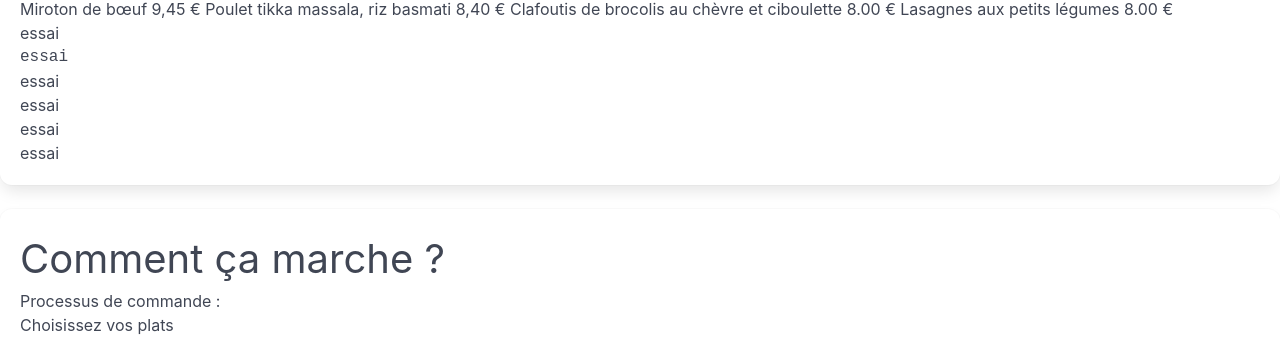
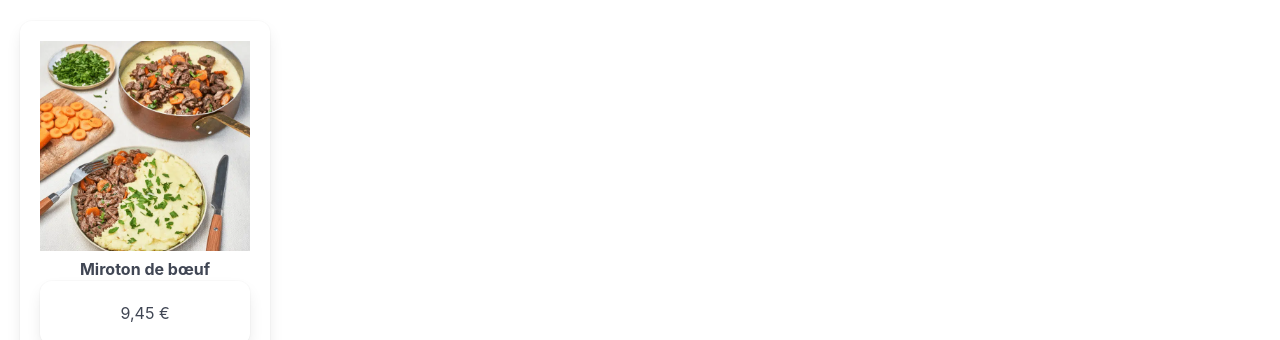
Before and after one commit to Bamtichacar/EVALEcoEats, a plain HTML site: page index.html in a window 1280 px wide. Shown: the part 471-811 px from the top of the page. Drawn offline with Linux system fonts and the light colour scheme.

Commit message:
1er plat affiché

```diff
--- a/index.css
+++ b/index.css
@@ -4,10 +4,6 @@
     box-sizing: border-box;
 }
 
-#logo {
-    width: 200px;
-}
-
 
 
 /* has-text-right */
--- a/index.html
+++ b/index.html
@@ -15,7 +15,7 @@
         <img id="logo"
         srcset="logoEcoEats.jpg, logoEcoEats.jpg 1.5x, logoEcoEats.jpg 2x"
         src="logoEcoEats.jpg"
-        alt="logo EcoEats représentant des couverts au motif de feuilles" />
+        alt="logo EcoEats représentant des couverts au motif de feuilles" style="width: 200px;" />
 
         <nav class="box">
             <a  class="button is-primary is-focused " href="#apropos">A propos </a>
@@ -40,6 +40,16 @@
 
     <section class="box" id="menu">
         <h1 class="is-size-2-desktop">Suggestions de plats</h1>
+        <br>
+        <figure class="box" style="width: 250px;">
+            <img id="miroton" class="plats"
+            srcset="Miroton de bœuf.jpg, Miroton de bœuf.jpg 1.5x, Miroton de bœuf.jpg 2x"
+            src="Miroton de bœuf.jpg"
+            alt="Miroton de bœuf" style="width: 300px;"/>
+            <figcaption class="has-text-centered"><p class="has-text-weight-bold">Miroton de bœuf</p><p class="box">9,45 €</p></figcaption>
+        </figure>
+
+
 
 
 
```
